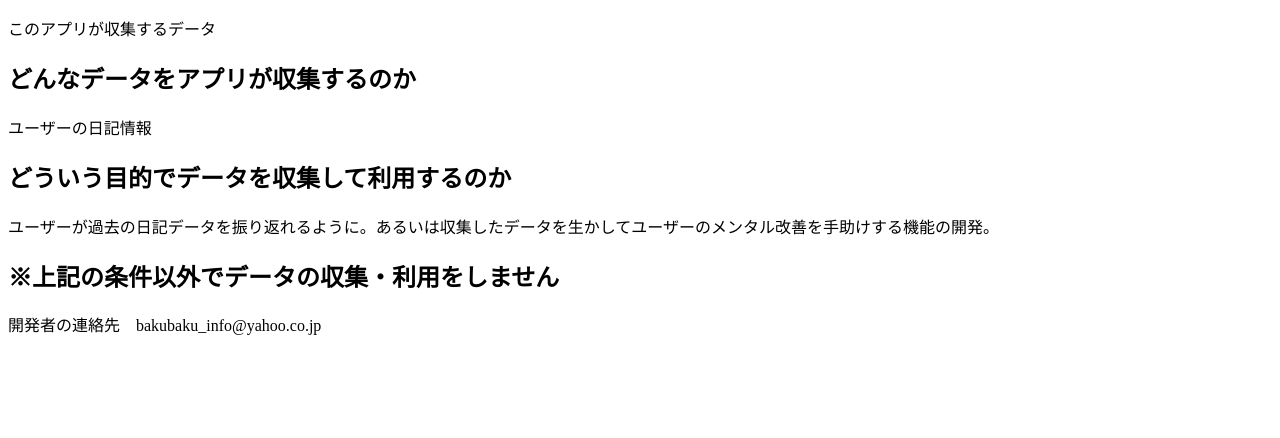
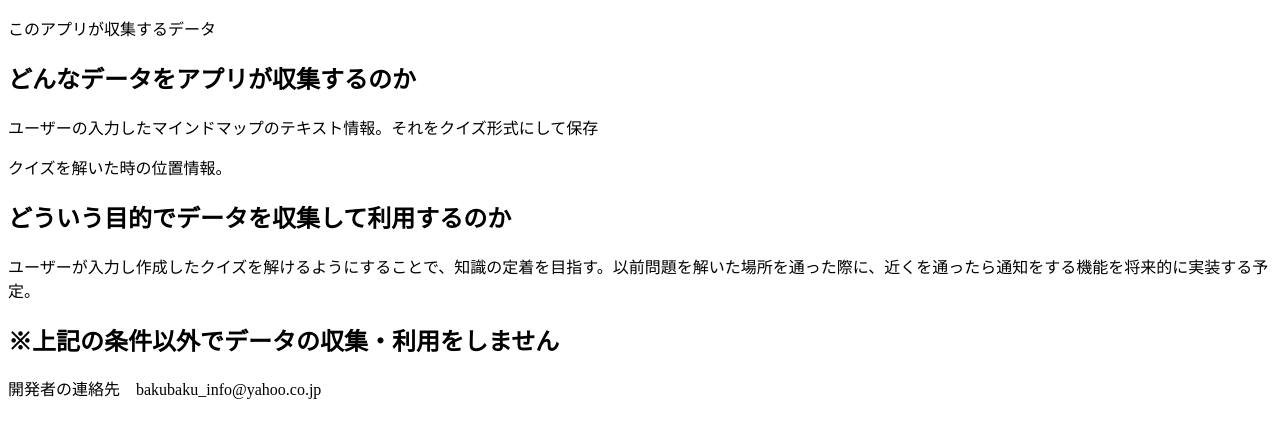
Before and after one commit to niwabarubossa/MapConverterPrivacyPolicy, a plain HTML site: page docs/index.html in a window 1280 px wide. Drawn offline with Linux system fonts and the light colour scheme.

Commit message:
edit privacy policy

```diff
--- a/docs/index.html
+++ b/docs/index.html
@@ -11,9 +11,11 @@
 <body>
   <p>このアプリが収集するデータ</p>
   <h2>どんなデータをアプリが収集するのか</h2>
-  <p>ユーザーの日記情報</p>
+  <p>ユーザーの入力したマインドマップのテキスト情報。それをクイズ形式にして保存</p>
+  <p>クイズを解いた時の位置情報。</p>
+
   <h2>どういう目的でデータを収集して利用するのか</h2>
-  <p>ユーザーが過去の日記データを振り返れるように。あるいは収集したデータを生かしてユーザーのメンタル改善を手助けする機能の開発。</p>
+  <p>ユーザーが入力し作成したクイズを解けるようにすることで、知識の定着を目指す。以前問題を解いた場所を通った際に、近くを通ったら通知をする機能を将来的に実装する予定。</p>
 
   <h2>※上記の条件以外でデータの収集・利用をしません</h2>
 
```
